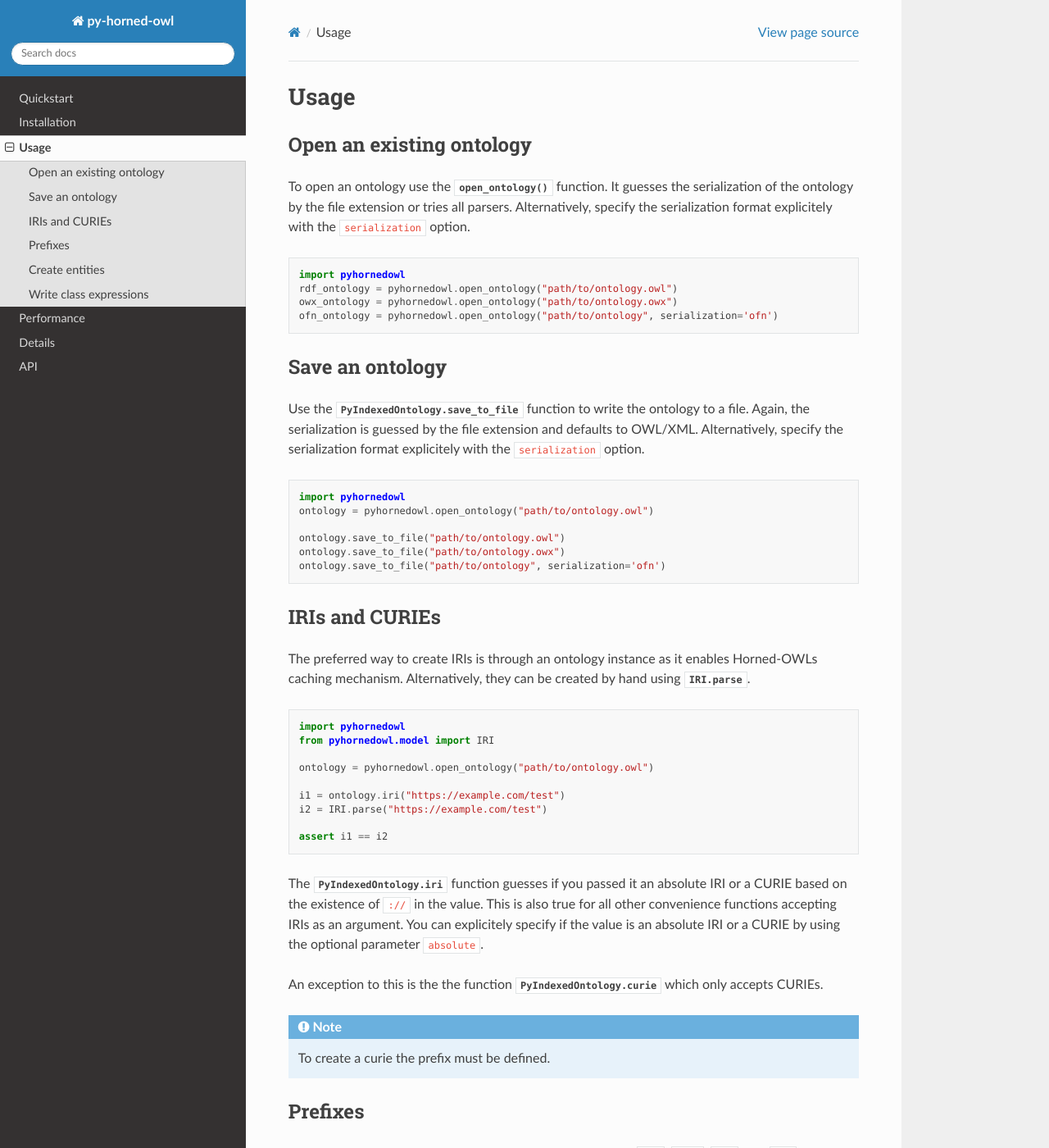
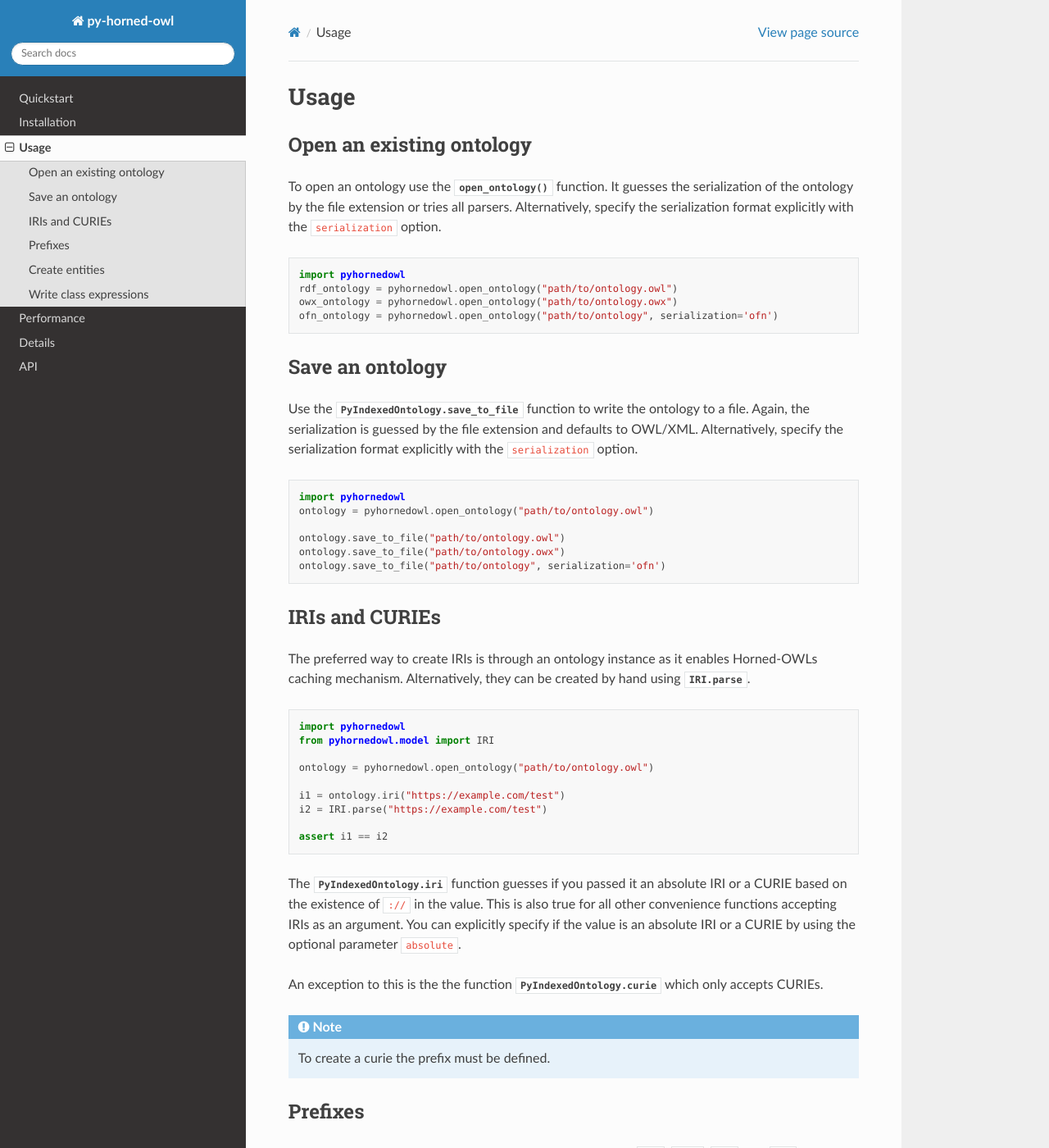
Before and after one commit to ontology-tools/py-horned-owl, a Sphinx documentation site: the page built from docs/source/usage.rst, in a window 1280 px wide and 1400 px high. Shown: the whole window at 82% size. Built offline with Sphinx 7.4.7 and the Read the Docs theme 2.0.0, drawn with Linux system fonts in a browser that asks for light colours.

Commit message:
Fix typos in usage.rst

```diff
--- a/docs/source/usage.rst
+++ b/docs/source/usage.rst
@@ -5,7 +5,7 @@
 Open an existing ontology
 -------------------------
 
-To open an ontology use the :func:`~pyhornedowl.open_ontology` function. It guesses the serialization of the ontology by the file extension or tries all parsers. Alternatively, specify the serialization format explicitely with the ``serialization`` option.
+To open an ontology use the :func:`~pyhornedowl.open_ontology` function. It guesses the serialization of the ontology by the file extension or tries all parsers. Alternatively, specify the serialization format explicitly with the ``serialization`` option.
 
 .. code-block:: python
 
@@ -20,7 +20,7 @@
 Save an ontology
 ----------------
 
-Use the :func:`PyIndexedOntology.save_to_file <pyhornedowl.PyIndexedOntology.save_to_file>` function to write the ontology to a file. Again, the serialization is guessed by the file extension and defaults to OWL/XML. Alternatively, specify the serialization format explicitely with the ``serialization`` option.
+Use the :func:`PyIndexedOntology.save_to_file <pyhornedowl.PyIndexedOntology.save_to_file>` function to write the ontology to a file. Again, the serialization is guessed by the file extension and defaults to OWL/XML. Alternatively, specify the serialization format explicitly with the ``serialization`` option.
 
 .. code-block:: python
 
@@ -48,7 +48,7 @@
 
     assert i1 == i2
 
-The :func:`PyIndexedOntology.iri <pyhornedowl.PyIndexedOntology.iri>` function guesses if you passed it an absolute IRI or a CURIE based on the existence of ``://`` in the value. This is also true for all other convenience functions accepting IRIs as an argument. You can explicitely specify if the value is an absolute IRI or a CURIE by using the optional parameter ``absolute``.
+The :func:`PyIndexedOntology.iri <pyhornedowl.PyIndexedOntology.iri>` function guesses if you passed it an absolute IRI or a CURIE based on the existence of ``://`` in the value. This is also true for all other convenience functions accepting IRIs as an argument. You can explicitly specify if the value is an absolute IRI or a CURIE by using the optional parameter ``absolute``.
 
 An exception to this is the the function :func:`PyIndexedOntology.curie <pyhornedowl.PyIndexedOntology.curie>` which only accepts CURIEs.
 
```
